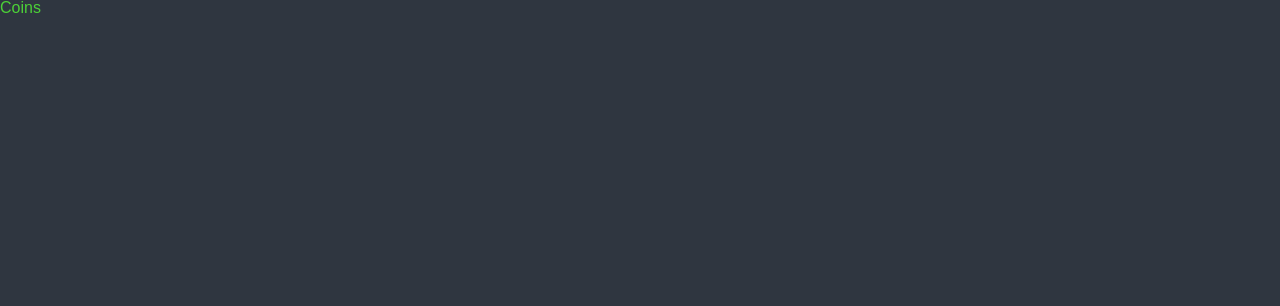
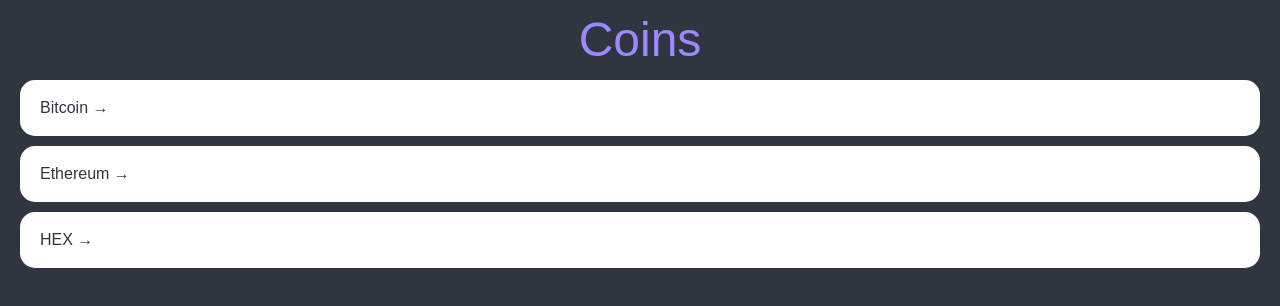
Before and after one commit to lisarnjs/Bitcoin-Crypto, a React (Create React App) app: page / in a window 1280 px wide. Shown: the top 306 px of the page. Built offline with nearby package versions, Linux system fonts and the light colour scheme.

Commit message:
Set Link to each coin ids

```diff
--- a/src/App.tsx
+++ b/src/App.tsx
@@ -57,6 +57,7 @@
 }
 a {
 	text-decoration: none;
+	color: inherit;
 }
 `;
 
--- a/src/routes/Conis.tsx
+++ b/src/routes/Conis.tsx
@@ -1,10 +1,85 @@
+import { Link } from "react-router-dom";
 import styled from "styled-components";
 
+const Container = styled.div`
+  padding: 0px 20px;
+`;
+
+const Header = styled.header`
+  height: 10vh;
+  display: flex;
+  justify-content: center;
+  align-items: center;
+`;
+
+const CoinsList = styled.ul``;
+
+const Coin = styled.li`
+  background-color: white;
+  color: ${props => props.theme.bgColor};
+
+  border-radius: 15px;
+  margin-bottom: 10px;
+  a {
+    padding: 20px;
+    transition: color .2s ease-in;
+    display: block;
+  }
+  &:hover {
+    a {
+      color: ${props => props.theme.accentColor};
+    }
+  }
+`;
+
 const Title = styled.h1`
+  font-size: 48px;
   color: ${props => props.theme.accentColor};
 `;
 
+const coins = [
+  {
+    id: "btc-bitcoin",
+    name: "Bitcoin",
+    symbol: "BTC",
+    rank: 1,
+    is_new: false,
+    is_active: true,
+    type: "coin",
+  },
+  {
+  id: "eth-ethereum",
+  name: "Ethereum",
+  symbol: "ETH",
+  rank: 2,
+  is_new: false,
+  is_active: true,
+  type: "coin",
+  },
+  {
+  id: "hex-hex",
+  name: "HEX",
+  symbol: "HEX",
+  rank: 3,
+  is_new: false,
+  is_active: true,
+  type: "token",
+  },
+  ]
+
 function Coins() {
-  return <Title>Coins</Title>;
+  return (
+    <Container>
+      <Header>
+        <Title>Coins</Title>
+      </Header>
+      <CoinsList>
+          {coins.map(coin =>
+          <Coin key={coin.id}>
+            <Link to={`/${coin.id}`}>{coin.name} &rarr;</Link>
+          </Coin>)}
+      </CoinsList>
+    </Container>
+  );
 }
 export default Coins;
--- a/src/theme.ts
+++ b/src/theme.ts
@@ -3,5 +3,5 @@
 export const theme: DefaultTheme = {
   bgColor: "#2f3640",
   textColor: "#f5f6fa",
-  accentColor: "#4cd137",
+  accentColor: "#9c88ff",
 };
```
